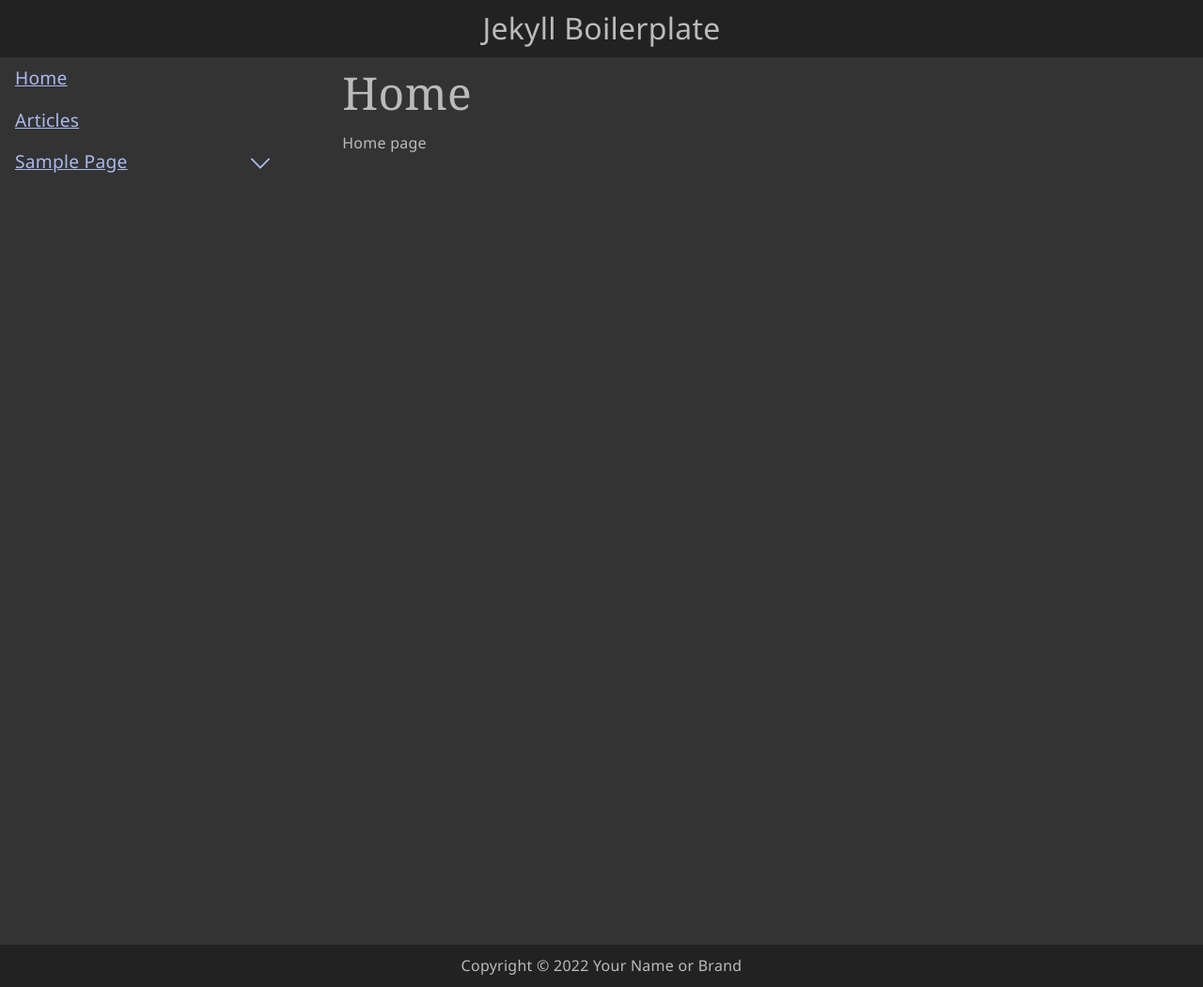
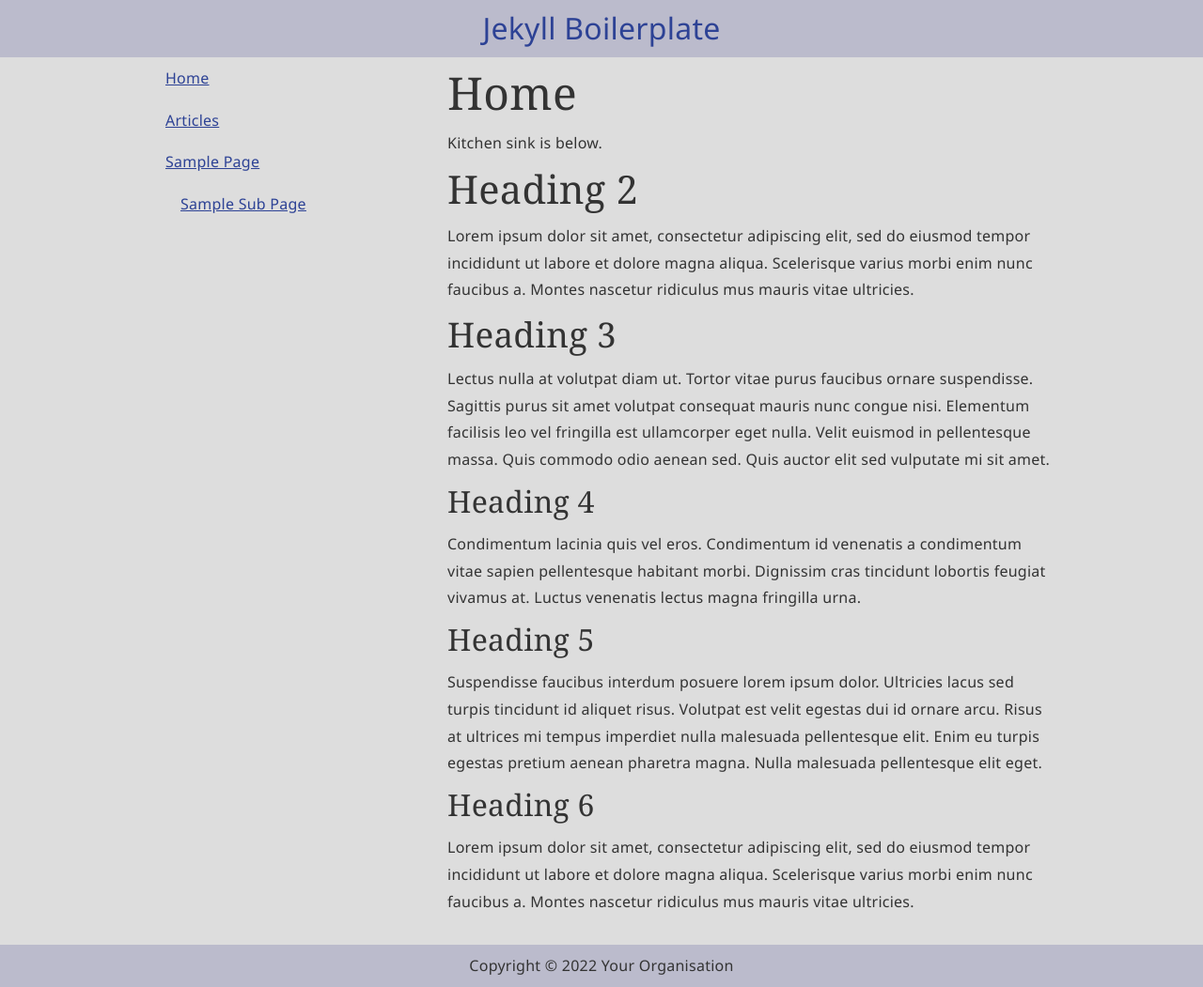
Before and after one commit to Steve-Fenton/jekyll-boilerplate, a Jekyll site: the page built from index.md, in a window 1280 px wide and 1051 px high. Shown: the whole window at 94% size. Built offline with Jekyll 4.4.1, drawn with Linux system fonts in a browser that asks for light colours.

Commit message:
CSS variables and dark mode

```diff
--- a/_config.yml
+++ b/_config.yml
@@ -1,12 +1,22 @@
+# Displayed in the site header
 title: Jekyll Boilerplate
-description: >- # this means to ignore newlines until "baseurl:"
+# Shown in the copyright footer
+owner: Your Organisation
+# Website description
+description: >-
   Jekyll Boilerplate is a theme-less, plugin-less clean starting point
   for Jekyll sites where you want to run only your own code.
-baseurl: "" # the subpath of your site, e.g. /blog
+# The subpath of your site, e.g. /blog
+baseurl: ""
+# The output folder
 destination: _site
+# The website URL
 url: https://example.com
+# Sets the theme colour for browsers
 theme-color-hex: 333333
+# Number of results per page
 paginate: 10
+# The path for articles (note, rename the "articles" folder if you change this)
 paginate_path: "/articles/page:num/"
 
 # Build settings
--- a/_includes/footer.html
+++ b/_includes/footer.html
@@ -1,3 +1,3 @@
 <footer>
-    <p>Copyright &copy; {{ site.time | date: '%Y' }} Your Name or Brand</p>
+    <p>Copyright &copy; {{ site.time | date: '%Y' }} {{ site.owner }}</p>
   </footer>
--- a/_includes/header.html
+++ b/_includes/header.html
@@ -1,3 +1,3 @@
 <header>
-    {{site.title}}
+    <a href="{{ site.url }}">{{site.title}}</a>
   </header>
--- a/_includes/navigation.html
+++ b/_includes/navigation.html
@@ -4,18 +4,13 @@
     {% for page in main_pages %}
       {%- assign sub_pages = site.pages | where: 'nav-level', page.title | sort: 'nav-order' -%}
       <li{%- if sub_pages.size > 0 %} class="has-children"{% endif %}>
-        <a href="{{ page.url}}">{{page.title}}</a>
+        <a href="{{ page.url }}">{{ page.title }}</a>
         {%- if sub_pages.size > 0 %}
         <div class="sub-nav">
-          <svg width="20" height="20" viewBox="0 0 330 330" tabindex="0">
-          <path id="XMLID_225_" d="M325.607,79.393c-5.857-5.857-15.355-5.858-21.213,0.001l-139.39,139.393L25.607,79.393
-            c-5.857-5.857-15.355-5.858-21.213,0.001c-5.858,5.858-5.858,15.355,0,21.213l150.004,150c2.813,2.813,6.628,4.393,10.606,4.393
-            s7.794-1.581,10.606-4.394l149.996-150C331.465,94.749,331.465,85.251,325.607,79.393z"/>
-          </svg>
         <ul>
           {%- for child in sub_pages %}
           <li>
-            <a href="{{ child.url}}">{{child.title}}</a>
+            <a href="{{ child.url }}">{{ child.title }}</a>
           </li>
           {%- endfor %}
         </ul>
--- a/assets/css/main.css
+++ b/assets/css/main.css
@@ -1,10 +1,41 @@
 :root {
-    --fore: #BBB;
-    --aft: #333;
-    --aft2: #222;
-    --link: #abb9ef;
+    --fore: #333;
+    --aft: #DDD;
+
+    --link: #2d4295;
+    --link-alt: #2a4dd8;
+
+    --fore-head: #333;
+    --aft-head: #BBC;
+
+    --link-head: #2d4295;
+    --link-alt-head: #2a4dd8;
+
     --heading-font: Georgia, 'Times New Roman', Times, serif;
     --content-font: 'Segoe UI', Tahoma, Geneva, Verdana, sans-serif;
+
+    --block-gap: 2rem;
+}
+
+@media (prefers-color-scheme: dark) {
+    :root {
+        --fore: #CCC;
+        --aft: #333;
+
+        --link: #abb9ef;
+        --link-alt: #6580ed;
+
+        --fore-head: #CCC;
+        --aft-head: #222;
+
+        --link-head: #abb9ef;
+        --link-alt-head: #6580ed;
+
+        --heading-font: Georgia, 'Times New Roman', Times, serif;
+        --content-font: 'Segoe UI', Tahoma, Geneva, Verdana, sans-serif;
+
+        --block-gap: 2rem;
+    }
 }
 
 html {
@@ -41,12 +72,12 @@
 
 a:hover,
 a:focus {
-  background-color: var(--link);
-  color: var(--aft);
+    color: var(--link-alt);
 }
 
 :focus {
-    outline: 4px dashed var(--link);
+    outline: 2px dashed var(--link-alt);
+    border-radius: 5px;
 }
 
 /* General */
@@ -58,27 +89,44 @@
 
 h1 {
     font-size: 3em;
+    font-size: clamp(2em, 4vw, 3em);
 }
 
 h2 {
     font-size: 2.6em;
+    font-size: clamp(1.8em, 3.5vw, 2.6em);
 }
 
 h3 {
     font-size: 2.3em;
+    font-size: clamp(1.6em, 3vw, 2.3em);
 }
 
 h4, h5, h6 {
     font-size: 2em;
+    font-size: clamp(1.4em, 2.5vw, 2em);
 }
 
 /* Header */
 
 body > header {
-    background-color: var(--aft2);
+    color: var(--fore-head);
+    background-color: var(--aft-head);
     text-align: center;
     font-size: 2rem;
     padding: 1rem;
+    position: sticky;
+    top: 0;
+}
+
+body > header a {
+    color: var(--link-head);
+    text-decoration: none;
+}
+
+body > header a:hover,
+body > header a:focus {
+    color: var(--link-alt-head);
 }
 
 /* Footer */
@@ -86,10 +134,10 @@
 body > footer {
     text-align: center;
     padding: 0.5rem 0;
-    position: absolute;
-    bottom: 0;
     width: 100%;
-    background-color: var(--aft2);
+    color: var(--fore-head);
+    background-color: var(--aft-head);
+    margin: var(--block-gap) auto 0 auto;
 }
 
 
@@ -99,59 +147,24 @@
     display: grid;
     grid-template-columns: 300px auto;
     gap: 1rem;
+    max-width: 60rem;
+    width: 90%;
+    margin: 0 auto var(--block-gap) auto;
 }
 
 /* Navigation */
 
-.content-group > nav {
-    font-size: 1.2rem;
-}
-
-.content-group > nav ul li {
+.content-group > nav li {
     list-style: none;
 }
 
-.content-group > nav ul > li a {
+.content-group > nav a {
     display: block;
     padding: 0.5rem 1rem;
 }
 
-.content-group > nav ul > li.has-children a {
-    display: inline-block;
-    width: calc(100% - 80px);
-    padding: 0.5rem 1rem;
-}
-
-.content-group > nav ul > li:focus {
-    background: #000;
-}
-
-.content-group > nav .sub-nav {
-    fill: var(--link);
-    display: inline-block;
-}
-
-.content-group > nav .sub-nav svg {
-    padding: 10px;
-    vertical-align: middle;
-}
-
-.content-group > nav .sub-nav > ul {
-    display: none;
-    width: 0;
-}
-
-.content-group > nav .sub-nav:focus-within > ul {
-    display: block;
-    width: 300px;
-}
-
-/* Content */
-
-.content-group > main {
-    max-width: 980px;
-    width: 90%;
-    margin: 0 auto;
+.content-group > nav .has-children ul {
+    padding-left: 1rem;
 }
 
 /* Jekyll Post List */
@@ -176,3 +189,9 @@
     list-style: none;
     display: inline-block;
 }
+
+@media (max-width: 860px) {
+    .content-group {
+        grid-template-columns: auto;
+    }
+}
--- a/index.md
+++ b/index.md
@@ -9,4 +9,24 @@
 date: 2022-09-07
 ---
 
-Home page
+Kitchen sink is below.
+
+## Heading 2
+
+Lorem ipsum dolor sit amet, consectetur adipiscing elit, sed do eiusmod tempor incididunt ut labore et dolore magna aliqua. Scelerisque varius morbi enim nunc faucibus a. Montes nascetur ridiculus mus mauris vitae ultricies.
+
+### Heading 3
+
+Lectus nulla at volutpat diam ut. Tortor vitae purus faucibus ornare suspendisse. Sagittis purus sit amet volutpat consequat mauris nunc congue nisi. Elementum facilisis leo vel fringilla est ullamcorper eget nulla. Velit euismod in pellentesque massa. Quis commodo odio aenean sed. Quis auctor elit sed vulputate mi sit amet.
+
+#### Heading 4
+
+Condimentum lacinia quis vel eros. Condimentum id venenatis a condimentum vitae sapien pellentesque habitant morbi. Dignissim cras tincidunt lobortis feugiat vivamus at. Luctus venenatis lectus magna fringilla urna.
+
+##### Heading 5
+
+Suspendisse faucibus interdum posuere lorem ipsum dolor. Ultricies lacus sed turpis tincidunt id aliquet risus. Volutpat est velit egestas dui id ornare arcu. Risus at ultrices mi tempus imperdiet nulla malesuada pellentesque elit. Enim eu turpis egestas pretium aenean pharetra magna. Nulla malesuada pellentesque elit eget.
+
+###### Heading 6
+
+Lorem ipsum dolor sit amet, consectetur adipiscing elit, sed do eiusmod tempor incididunt ut labore et dolore magna aliqua. Scelerisque varius morbi enim nunc faucibus a. Montes nascetur ridiculus mus mauris vitae ultricies.
```
